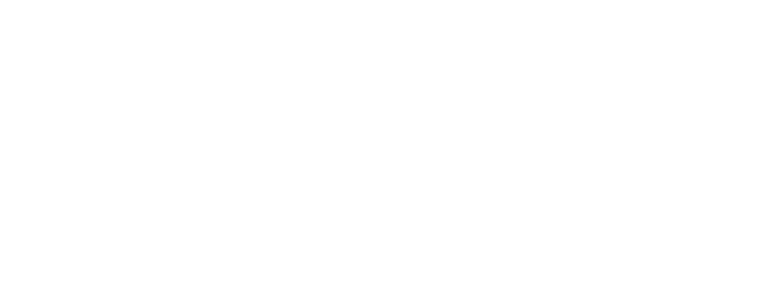
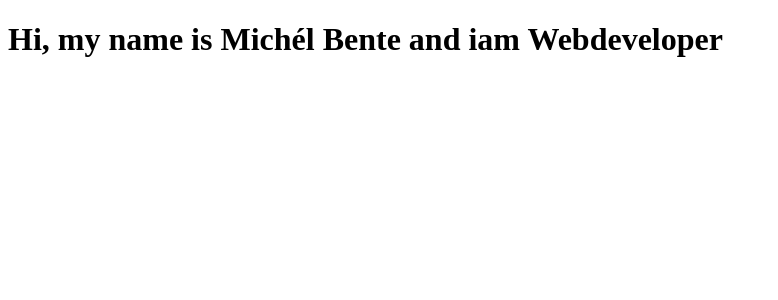
Before and after one commit to MichelBente/michelbente.de, an Angular app: page / in a window 1280 px wide. Shown: the top 300 px of the page, without its empty margins (0-778 px from the left). Built offline with nearby package versions, Linux system fonts and the light colour scheme.

Commit message:
first chnages

```diff
--- a/src/app/app.component.html
+++ b/src/app/app.component.html
@@ -0,0 +1 @@
+<h1>Hi, my name is Michél Bente and iam Webdeveloper</h1>
```
